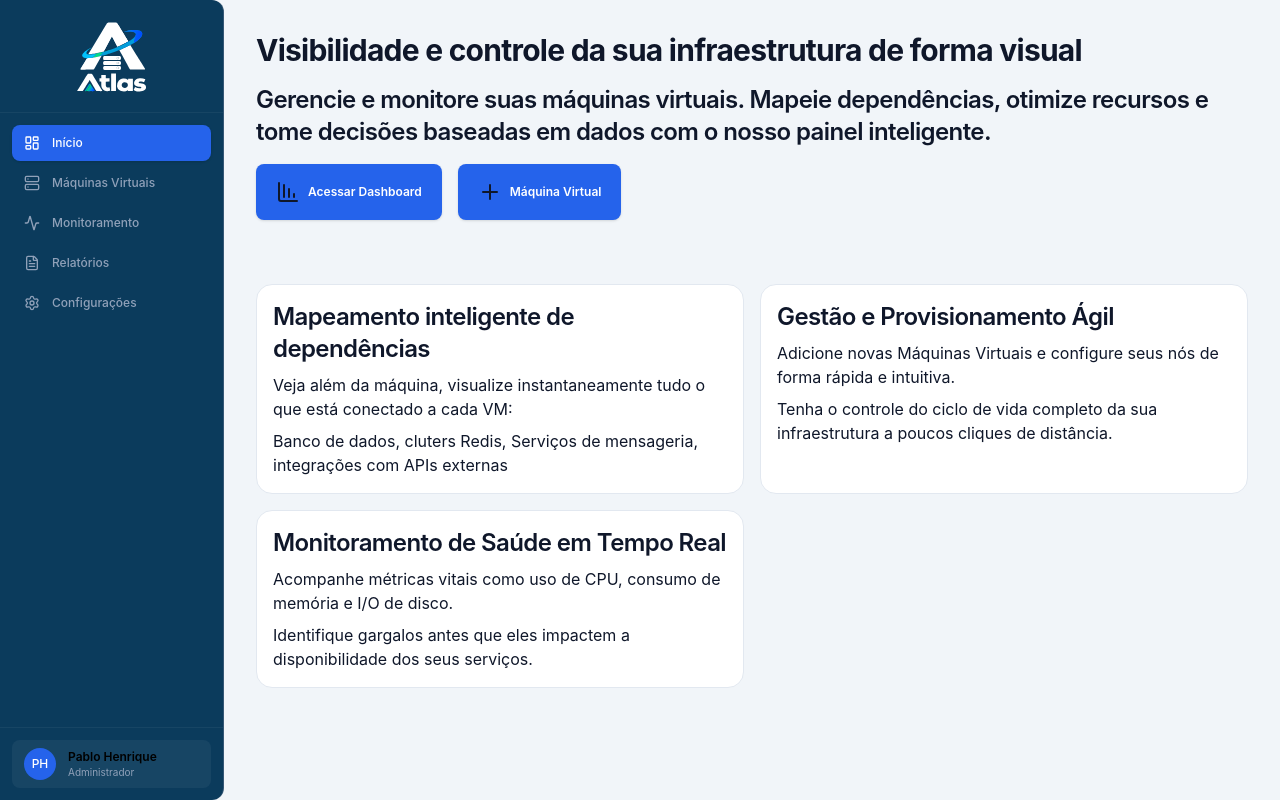
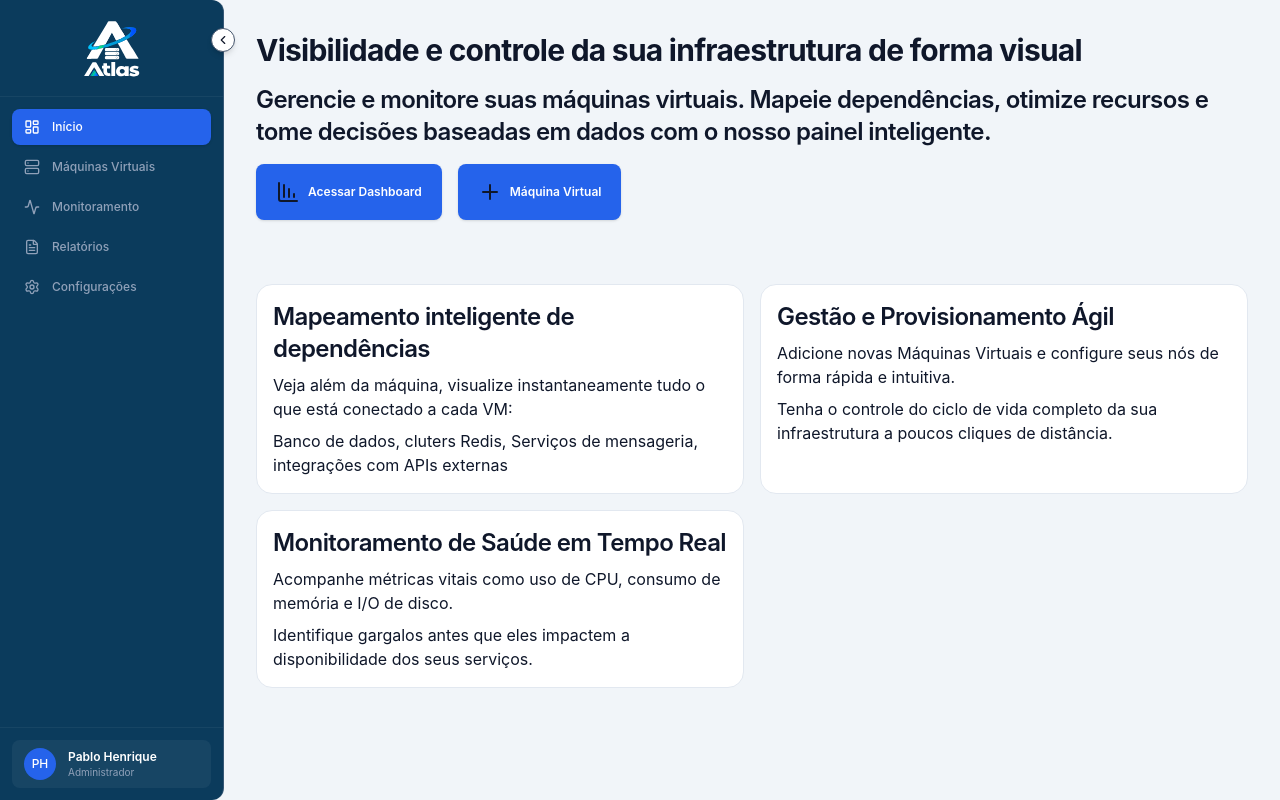
Before and after one commit to devpabloh/vm-flow, a React (Vite) app: page / in a window 1280 px wide. Built offline with nearby package versions, Linux system fonts and the light colour scheme.

Commit message:
feat: "Adicionando Sidebar retrátil"

```diff
--- a/src/core-components/sidebar.tsx
+++ b/src/core-components/sidebar.tsx
@@ -1,10 +1,21 @@
-import { LayoutDashboard, Server, Activity, FileText, Settings } from 'lucide-react';
+import { LayoutDashboard, Server, Activity, FileText, Settings, ChevronRight, ChevronLeft } from 'lucide-react';
 import { NavLink } from 'react-router';
 import LogoAtlas from '../assets/logo_atlas_atlas.svg?react';
 import { useUser } from '../context/user-context';
+import { useState } from 'react';
 
 export function Sidebar() {
   const { user, loading } = useUser();
+  const [isCollapsed, setIsCollapsed] = useState(()=>{
+    return localStorage.getItem('sidebar_collapsed') === 'true';
+  });
+
+  function toggleSidebar(){
+    setIsCollapsed((prev)=> {
+      localStorage.setItem('sidebar_collapsed', String(!prev));
+      return !prev
+    })
+  }
 
   if (loading) {
     return <div className="animate-pulse h-8 w-48 bg-slate-700/30 rounded" />;
@@ -19,24 +30,35 @@ export function Sidebar() {
   ];
 
   return (
-    <aside className="w-56 bg-background-tertiary min-h-screen flex flex-col justify-between text-slate-300 border-r border-slate-500/50 select-none shrink-0 rounded-tr-xl rounded-br-xl">
+    <aside className={`relative bg-background-tertiary min-h-screen flex flex-col justify-between text-slate-300 border-r border-slate-500/50 select-none shrink-0 rounded-tr-xl rounded-br-xl transition-all duration-300 ease-in-out ${
+        isCollapsed ? 'w-18' : 'w-56'
+      }`}>
+      <button
+        type='button'
+        onClick={toggleSidebar}
+        title={isCollapsed? 'Expandir menu lateral': 'Recolher menu lateral'}
+        className="absolute -right-3 top-7 z-20 flex h-6 w-6 items-center justify-center rounded-full border border-slate-600 bg-background-secondary text-text-primary shadow-md hover:bg-slate-100 dark:hover:bg-slate-800 transition-colors cursor-pointer"
+      >
+        {isCollapsed ? (<ChevronRight className="w-3.5 h-3.5"/>) : (<ChevronLeft className="w-3.5 h-3.5"/>)}
+      </button>
       <div>
         <div className=" p-4  border-b border-white/5 flex items-center justify-center">
-          {/* <img
-            src={logoAtlas}
-            alt="Logomarca Atlas"
-            className="h-30
-           w-auto"
-          /> */}
-          <LogoAtlas className="h-20 w-auto  text-white" />
+          <LogoAtlas
+            className={`transition-all duration-300 text-white ${
+              isCollapsed ? 'h-10 w-10' : 'h-16 w-auto'
+            }`}
+          />
         </div>
         <nav className="p-3 space-y-1">
           {menuItems.map((item) => (
             <NavLink
               key={item.label}
               to={item.to}
+              title={isCollapsed ? item.label : undefined}
               className={({ isActive }) =>
-                `flex items-center gap-3 px-3 py-2.5 rounded-lg text-xs font-medium transition-colors ${
+                `flex items-center rounded-lg text-xs font-medium transition-all ${
+                  isCollapsed ? 'justify-center p-2.5' : 'gap-3 px-3 py-2.5'
+                } ${
                   isActive
                     ? 'bg-action-primary text-white shadow-sm'
                     : 'text-slate-400 hover:text-black dark:hover:text-white hover:bg-white/5'
@@ -44,22 +66,33 @@ export function Sidebar() {
               }
             >
               <item.icon className="w-4 h-4" />
-              {item.label}
+               {!isCollapsed && <span className="truncate">{item.label}</span>}
             </NavLink>
           ))}
         </nav>
       </div>
       <div className="p-3 border-t border-white/5">
-        <div className="flex items-center gap-3 px-3 py-2 rounded-lg bg-white/5">
-          <div className="w-8 h-8 rounded-full bg-action-primary flex items-center justify-center text-white font-medium text-xs">
+        <div
+          className={`flex items-center rounded-lg bg-white/5 transition-all ${
+            isCollapsed ? 'justify-center p-2' : 'gap-3 px-3 py-2'
+          }`}
+        >
+          <div
+            className="w-8 h-8 rounded-full bg-action-primary flex items-center justify-center text-white font-medium text-xs shrink-0"
+            title={isCollapsed ? user?.name : undefined}
+          >
             {user?.initials || '??'}
           </div>
-          <div className="flex flex-col truncate">
-            <span className="text-xs font-semibold text-black dark:text-white truncate">
-              {user?.name}
-            </span>
-            <span className="text-[10px] text-slate-400 dark:text-slate-300">{user?.role}</span>
-          </div>
+          {!isCollapsed && (
+            <div className="flex flex-col truncate">
+              <span className="text-xs font-semibold text-white truncate">
+                {user?.name}
+              </span>
+              <span className="text-[10px] text-slate-400 truncate">
+                {user?.role}
+              </span>
+            </div>
+          )}
         </div>
       </div>
     </aside>
```
